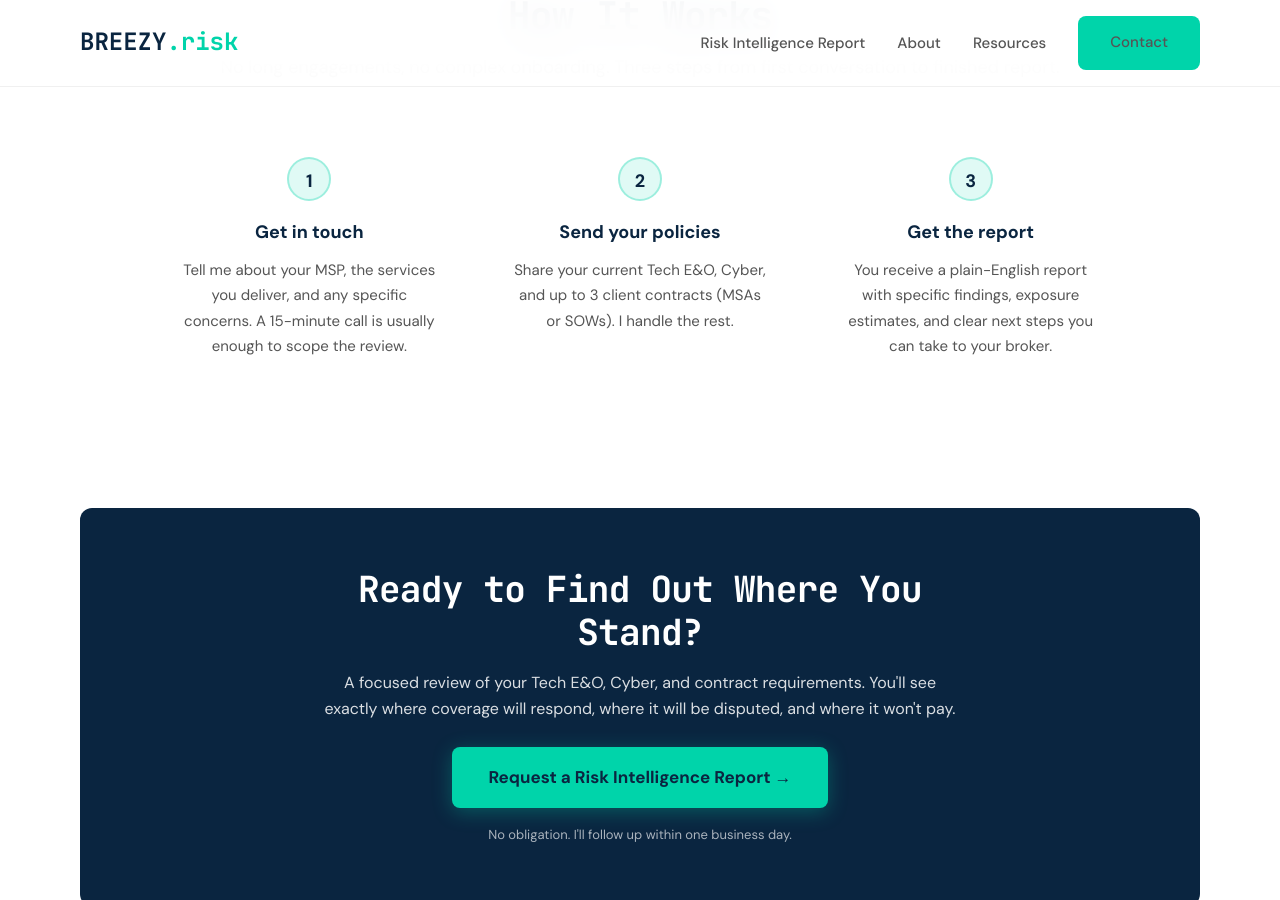
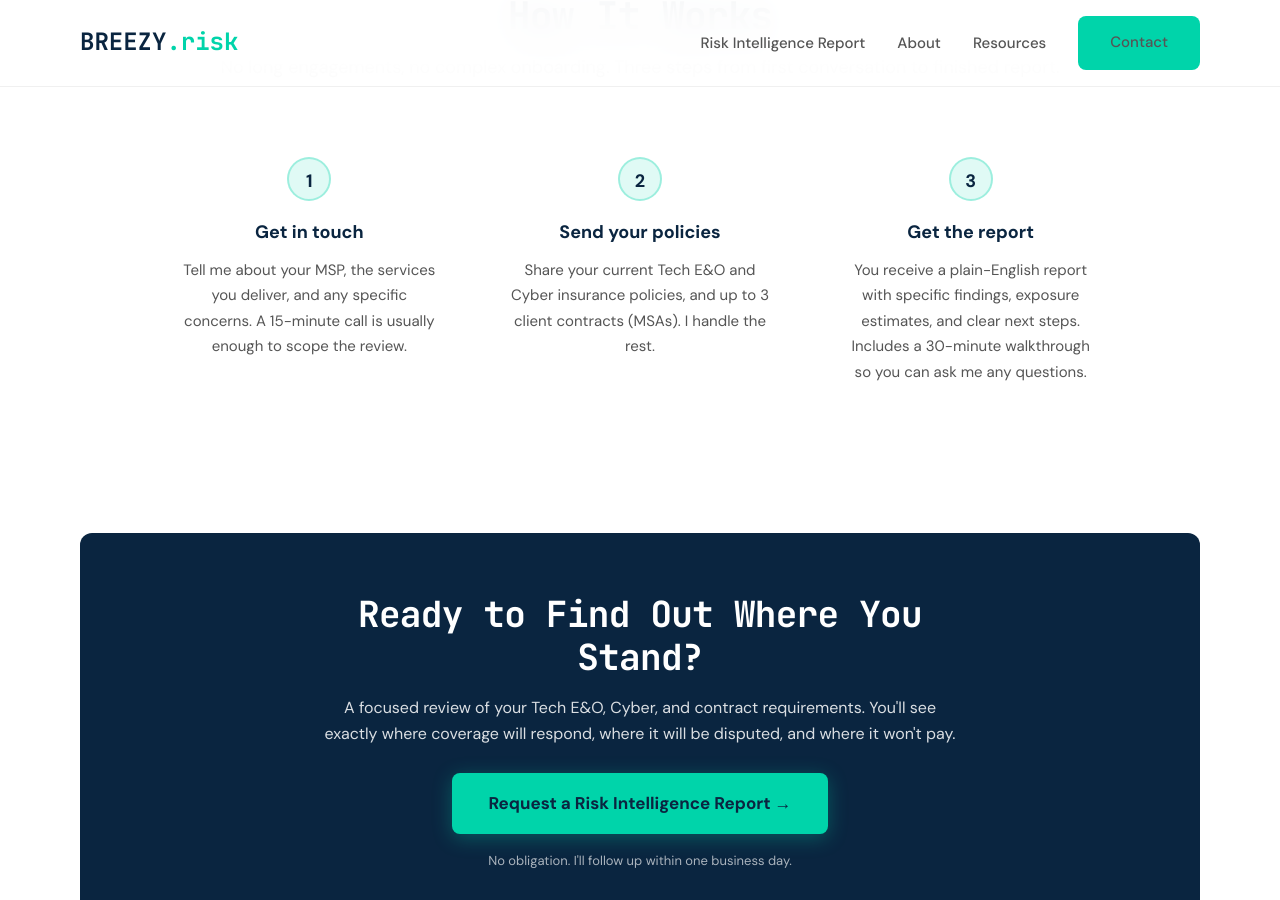
Before and after one commit to joeproe1/breezyins.com, a Jekyll site: the page built from risk-intelligence-report.html, in a window 1280 px wide and 900 px high, scrolled down 1766 px. Built offline with Jekyll 4.4.1, drawn with Linux system fonts in a browser that asks for light colours.

Commit message:
Update RIR How It Works steps 2 and 3
Step 2: clearer policy/contract language.
Step 3: add 30-minute walkthrough.

Co-Authored-By: Claude Opus 4.6 <noreply@anthropic.com>

```diff
--- a/risk-intelligence-report.html
+++ b/risk-intelligence-report.html
@@ -550,12 +550,12 @@ permalink: /risk-intelligence-report/
       <div class="rir-step">
         <div class="rir-step-num">2</div>
         <strong>Send your policies</strong>
-        <p>Share your current Tech E&O, Cyber, and up to 3 client contracts (MSAs or SOWs). I handle the rest.</p>
+        <p>Share your current Tech E&O and Cyber insurance policies, and up to 3 client contracts (MSAs). I handle the rest.</p>
       </div>
       <div class="rir-step">
         <div class="rir-step-num">3</div>
         <strong>Get the report</strong>
-        <p>You receive a plain-English report with specific findings, exposure estimates, and clear next steps you can take to your broker.</p>
+        <p>You receive a plain-English report with specific findings, exposure estimates, and clear next steps. Includes a 30-minute walkthrough so you can ask me any questions.</p>
       </div>
     </div>
   </div>
```
